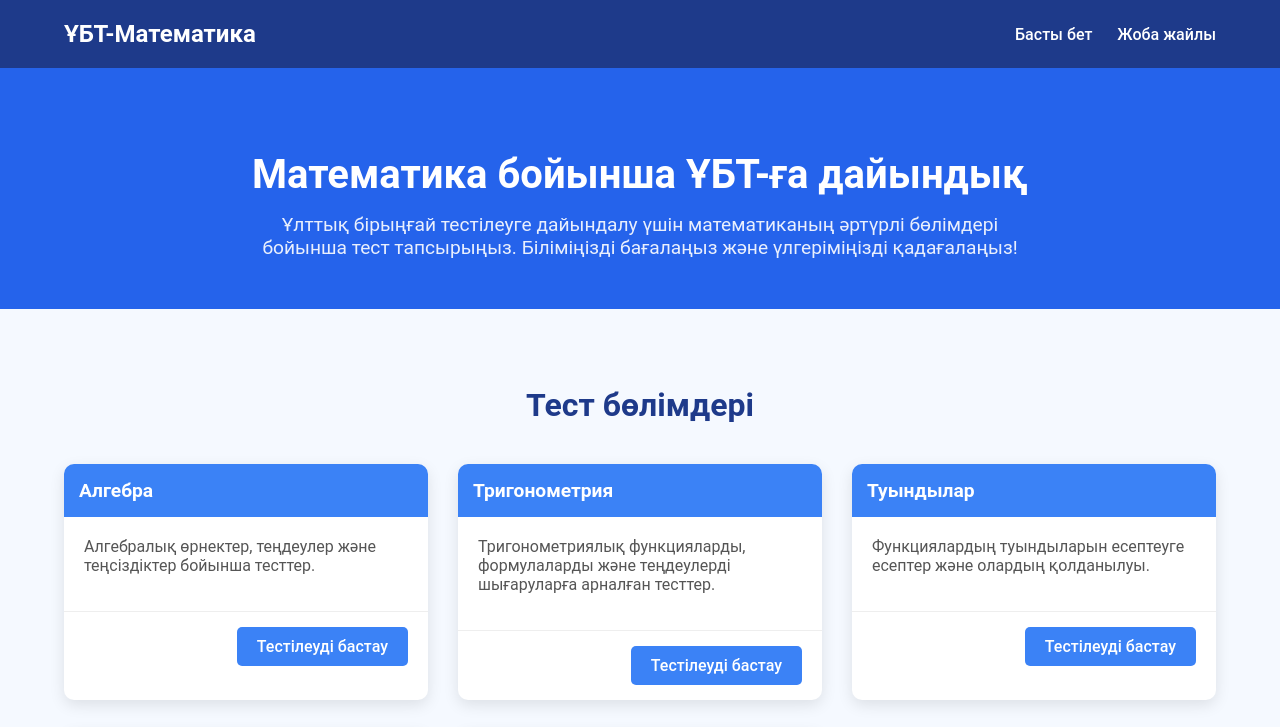
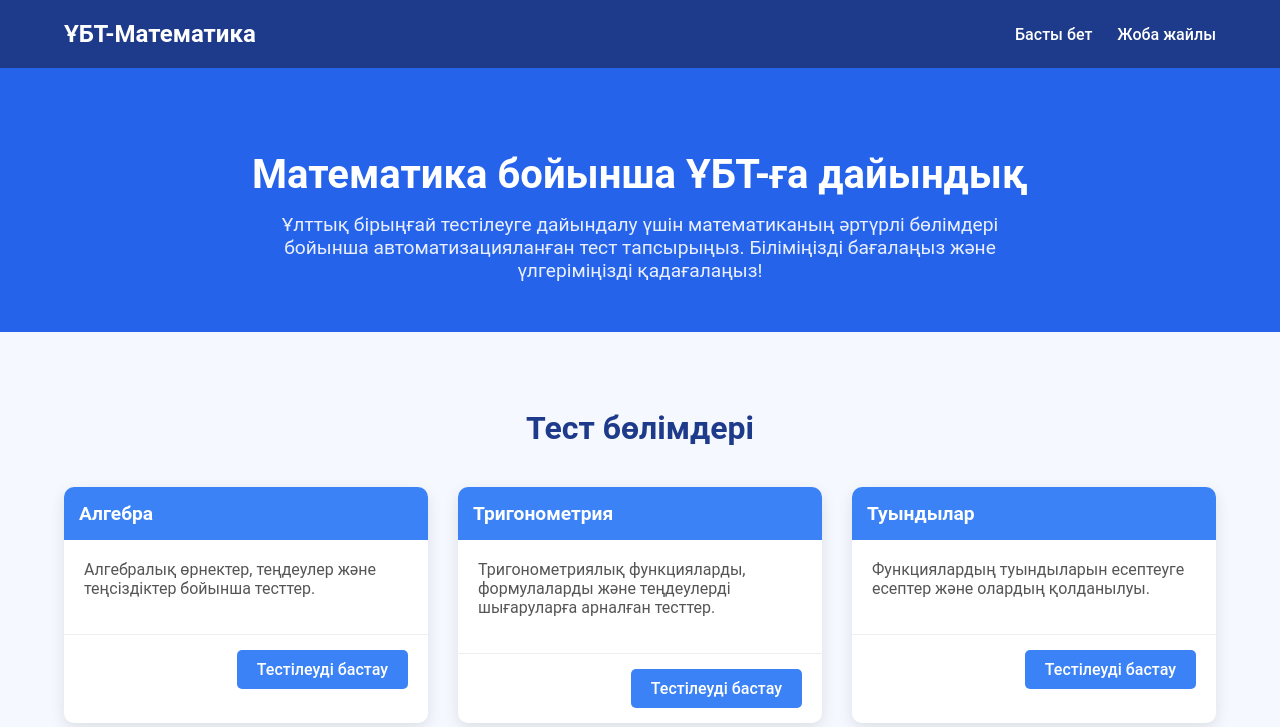
Before and after one commit to sautbekov077/projcet-I, a plain HTML site: page index.html in a window 1280 px wide. Shown: the top 727 px of the page. Drawn offline with Linux system fonts and the light colour scheme.

Commit message:
Update index.html

```diff
--- a/index.html
+++ b/index.html
@@ -164,7 +164,7 @@
     <section class="hero">
         <div class="container">
             <h1>Математика бойынша ҰБТ-ға дайындық</h1>
-            <p>Ұлттық бірыңғай тестілеуге дайындалу үшін математиканың әртүрлі бөлімдері бойынша тест тапсырыңыз. Біліміңізді бағалаңыз және үлгеріміңізді қадағалаңыз!</p>
+            <p>Ұлттық бірыңғай тестілеуге дайындалу үшін математиканың әртүрлі бөлімдері бойынша автоматизацияланған тест тапсырыңыз. Біліміңізді бағалаңыз және үлгеріміңізді қадағалаңыз!</p>
         </div>
     </section>
 
```
